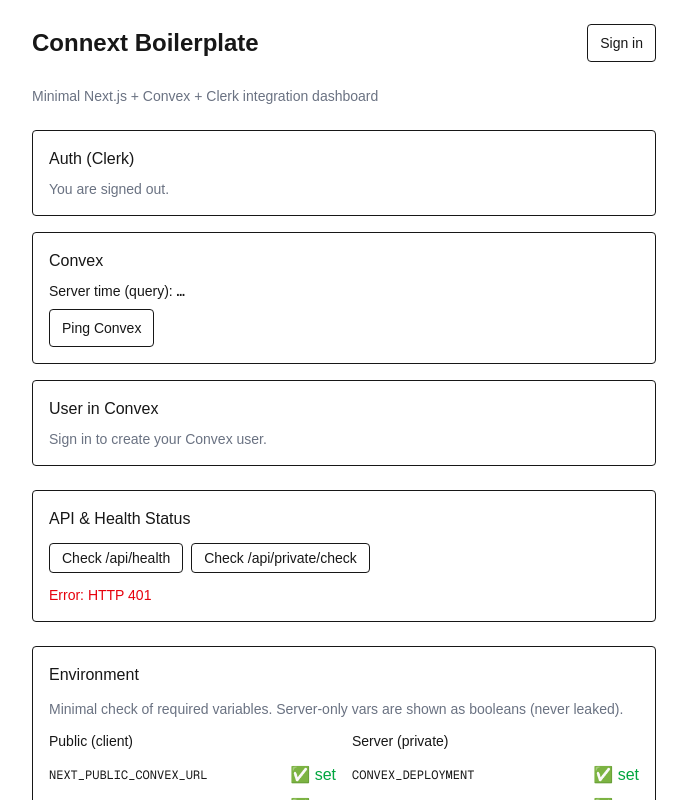
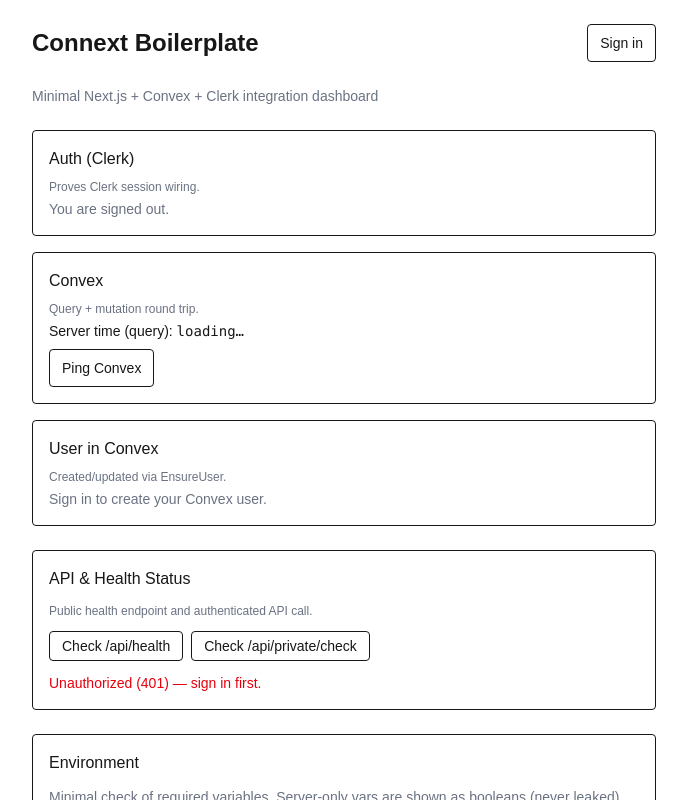
Before and after one commit to bitcraft3r/connext-boilerplate, a Next.js app: page / in a window 1280 px wide. Both pictures are taken after a click on the button "Check /api/private/check". Shown: the top 800 px of the page, without its empty margins (296-983 px from the left). Built offline with nearby package versions, Linux system fonts and the light colour scheme; no server answers.

Commit message:
feat: polish ui/ux
add loading states, better error handling, clerk hydration flicker, subtitles for clearer copy

```diff
--- a/src/components/ApiStatus.tsx
+++ b/src/components/ApiStatus.tsx
@@ -7,54 +7,72 @@
   const [health, setHealth] = useState<any>(null);
   const [privateCheck, setPrivateCheck] = useState<any>(null);
   const [error, setError] = useState<string | null>(null);
+  const [busy, setBusy] = useState<"health" | "private" | null>(null);
 
   async function testHealth() {
     setError(null);
+    setHealth(null);
+    setBusy("health");
     try {
       const res = await fetch("/api/health");
       const data = await res.json();
       setHealth(data);
     } catch (err: any) {
-      setError(err.message);
+      setError(err?.message ?? "Health check failed");
+    } finally {
+      setBusy(null);
     }
   }
 
   async function testPrivate() {
     setError(null);
+    setPrivateCheck(null);
+    setBusy("private");
     try {
       const res = await fetch("/api/private/check");
-      if (!res.ok) throw new Error(`HTTP ${res.status}`);
+      if (!res.ok) {
+        if (res.status === 401) throw new Error("Unauthorized (401) — sign in first.");
+        throw new Error(`HTTP ${res.status}`);
+      }
       const data = await res.json();
       setPrivateCheck(data);
     } catch (err: any) {
-      setError(err.message);
+      setError(err?.message ?? "Private check failed");
+    } finally {
+      setBusy(null);
     }
   }
 
   return (
-    <section className="rounded border p-4 space-y-3">
+    <section className="rounded border p-4 space-y-3" aria-live="polite">
       <h2 className="font-medium">API & Health Status</h2>
+      <p className="text-xs text-gray-500">Public health endpoint and authenticated API call.</p>
 
       <div className="space-x-2">
-        <button onClick={testHealth} className="px-3 py-1 rounded border text-sm">
-          Check /api/health
+        <button
+          onClick={testHealth}
+          disabled={busy === "health"}
+          className="px-3 py-1 rounded border text-sm focus:outline-none focus:ring-2 focus:ring-black/20 disabled:opacity-50"
+        >
+          {busy === "health" ? "Checking…" : "Check /api/health"}
         </button>
-        <button onClick={testPrivate} className="px-3 py-1 rounded border text-sm">
-          Check /api/private/check
+
+        <button
+          onClick={testPrivate}
+          disabled={busy === "private"}
+          className="px-3 py-1 rounded border text-sm focus:outline-none focus:ring-2 focus:ring-black/20 disabled:opacity-50"
+        >
+          {busy === "private" ? "Checking…" : "Check /api/private/check"}
         </button>
       </div>
 
-      {error && <p className="text-sm text-red-600">Error: {error}</p>}
+      {error && <p className="text-sm text-red-600">{error}</p>}
 
       {health && (
-        <pre className="text-xs bg-gray-50 p-2 rounded border overflow-auto">
-          {JSON.stringify(health, null, 2)}
-        </pre>
+        <pre className="text-xs bg-gray-50 p-2 rounded border overflow-auto">{JSON.stringify(health, null, 2)}</pre>
       )}
       {privateCheck && (
-        <pre className="text-xs bg-gray-50 p-2 rounded border overflow-auto">
-          {JSON.stringify(privateCheck, null, 2)}
-        </pre>
+        <pre className="text-xs bg-gray-50 p-2 rounded border overflow-auto">{JSON.stringify(privateCheck, null, 2)}</pre>
       )}
     </section>
   );
--- a/src/components/EnsureUser.tsx
+++ b/src/components/EnsureUser.tsx
@@ -8,20 +8,27 @@
 
 export default function EnsureUser() {
   const called = useRef(false);
-  const { isSignedIn, user } = useUser();
+  const { isSignedIn, user, isLoaded } = useUser();
   const ensureUser = useMutation(api.users.ensureUser);
 
   useEffect(() => {
-    if (!isSignedIn || !user || called.current) return;
+    if (!isLoaded || !isSignedIn || !user || called.current) return;
     called.current = true;
-
-    void ensureUser({
-      clerkId: user.id,
-      email: user.primaryEmailAddress?.emailAddress,
-      name: user.fullName ?? user.username ?? undefined,
-      imageUrl: user.imageUrl,
-    });
-  }, [isSignedIn, user, ensureUser]);
+    (async () => {
+      try {
+        await ensureUser({
+          clerkId: user.id,
+          email: user.primaryEmailAddress?.emailAddress,
+          name: user.fullName ?? user.username ?? undefined,
+          imageUrl: user.imageUrl,
+        });
+      } catch (e) {
+        // optional: toast/console.error
+        console.error("ensureUser failed", e);
+        called.current = false; // allow retry on next render if desired
+      }
+    })();
+  }, [isLoaded, isSignedIn, user, ensureUser]);
 
   return null;
 }
--- a/src/components/IntegrationDashboard.tsx
+++ b/src/components/IntegrationDashboard.tsx
@@ -1,7 +1,7 @@
 // src/components/IntegrationDashboard.tsx
 "use client";
 
-import { useState } from "react";
+import { useMemo, useState } from "react";
 import { useUser } from "@clerk/nextjs";
 import { useQuery, useMutation } from "convex/react";
 import { api } from "@convex/_generated/api";
@@ -9,21 +9,25 @@
 
 export default function IntegrationDashboard() {
   const { isSignedIn, user } = useUser();
-
-  // Example "hello" query and "ping" mutation (add if you haven't)
-  const hello = useQuery(api.queries.hello) ?? null;
+  const hello = useQuery(api.queries.hello); // undefined while loading
+  const me = useQuery(api.users.me);         // null or object after EnsureUser
   const ping = useMutation(api.mutations.ping);
-  const me = useQuery(api.users.me); // will be null until EnsureUser runs
 
   const [pongTs, setPongTs] = useState<number | null>(null);
+  const [pingErr, setPingErr] = useState<string | null>(null);
+  const [pingBusy, setPingBusy] = useState(false);
+
+  const helloLoading = useMemo(() => hello === undefined, [hello]);
+  const meLoading = useMemo(() => isSignedIn && me === undefined, [isSignedIn, me]);
 
   return (
-    <section className="space-y-4">
-      {/* Auto-provision user when signed in */}
+    <section className="space-y-4" aria-live="polite">
       <EnsureUser />
 
+      {/* Auth card */}
       <div className="rounded border p-4">
         <h2 className="font-medium mb-2">Auth (Clerk)</h2>
+        <p className="text-xs text-gray-500 mb-1">Proves Clerk session wiring.</p>
         {isSignedIn ? (
           <p className="text-sm">
             Signed in as <strong>{user?.primaryEmailAddress?.emailAddress}</strong>
@@ -33,35 +37,63 @@
         )}
       </div>
 
+      {/* Convex connectivity */}
       <div className="rounded border p-4">
         <h2 className="font-medium mb-2">Convex</h2>
-        <p className="text-sm">Server time (query): <code>{hello?.ts ?? "…"}</code></p>
+        <p className="text-xs text-gray-500 mb-1">Query + mutation round trip.</p>
+
+        <p className="text-sm">
+          Server time (query):{" "}
+          <code>
+            {helloLoading ? "loading…" : hello?.ts ?? "—"}
+          </code>
+        </p>
+
+        <div className="mt-2 flex items-center gap-2">
           <button
-          className="px-3 py-2 rounded border text-sm mt-2"
+            className="px-3 py-2 rounded border text-sm focus:outline-none focus:ring-2 focus:ring-black/20 disabled:opacity-50"
             onClick={async () => {
+              setPingErr(null);
+              setPongTs(null);
+              setPingBusy(true);
+              try {
                 const r = await ping();
                 setPongTs(r.ts);
+              } catch (e: any) {
+                setPingErr(e?.message ?? "Ping failed");
+              } finally {
+                setPingBusy(false);
+              }
             }}
+            disabled={pingBusy}
           >
-          Ping Convex
+            {pingBusy ? "Pinging…" : "Ping Convex"}
           </button>
+
           {pongTs && (
-          <p className="text-xs mt-2 text-green-600">
+            <span className="text-xs text-green-700">
               Pong at {new Date(pongTs).toLocaleTimeString()}
-          </p>
+            </span>
           )}
+          {pingErr && <span className="text-xs text-red-600">{pingErr}</span>}
+        </div>
       </div>
 
+      {/* User in Convex */}
       <div className="rounded border p-4">
         <h2 className="font-medium mb-2">User in Convex</h2>
+        <p className="text-xs text-gray-500 mb-1">Created/updated via EnsureUser.</p>
+
         {!isSignedIn ? (
           <p className="text-sm text-gray-500">Sign in to create your Convex user.</p>
+        ) : meLoading ? (
+          <p className="text-sm text-gray-500">Creating user…</p>
         ) : me ? (
           <pre className="text-xs overflow-auto bg-gray-50 p-2 rounded border">
 {JSON.stringify(me, null, 2)}
           </pre>
         ) : (
-          <p className="text-sm text-gray-500">Creating user…</p>
+          <p className="text-sm text-amber-600">No user record found yet.</p>
         )}
       </div>
     </section>
--- a/src/components/NavAuth.tsx
+++ b/src/components/NavAuth.tsx
@@ -1,20 +1,28 @@
 // src/components/NavAuth.tsx
 "use client";
 
-import { SignedIn, SignedOut, SignInButton, UserButton } from "@clerk/nextjs";
+import { ClerkLoaded, ClerkLoading, SignedIn, SignedOut, SignInButton, UserButton } from "@clerk/nextjs";
 
 export default function NavAuth() {
   return (
     <div className="ml-auto flex items-center gap-3">
+      <ClerkLoading>
+        <div className="h-8 w-20 rounded border animate-pulse" aria-hidden />
+      </ClerkLoading>
+
+      <ClerkLoaded>
         <SignedOut>
           <SignInButton mode="modal">
-          <button className="px-3 py-2 rounded border text-sm">Sign in</button>
+            <button className="px-3 py-2 rounded border text-sm focus:outline-none focus:ring-2 focus:ring-black/20">
+              Sign in
+            </button>
           </SignInButton>
         </SignedOut>
 
         <SignedIn>
-        <UserButton afterSignOutUrl="/" />
+          <UserButton />
         </SignedIn>
+      </ClerkLoaded>
     </div>
   );
 }
```
Lines whose indentation alone changed are shown as unchanged.
